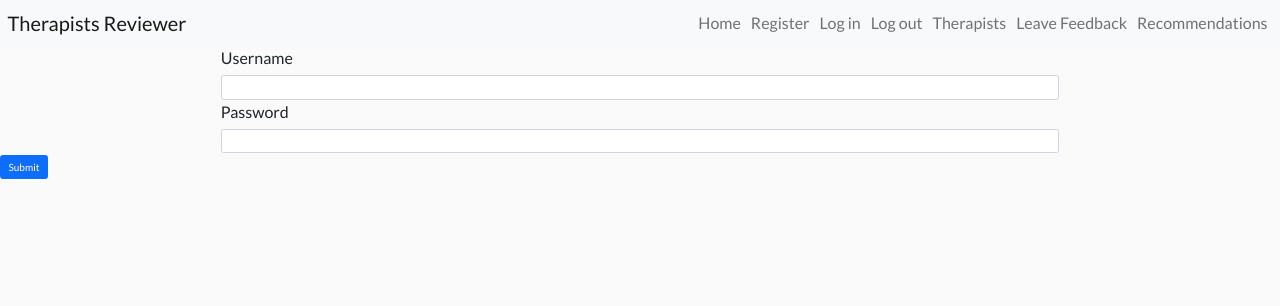
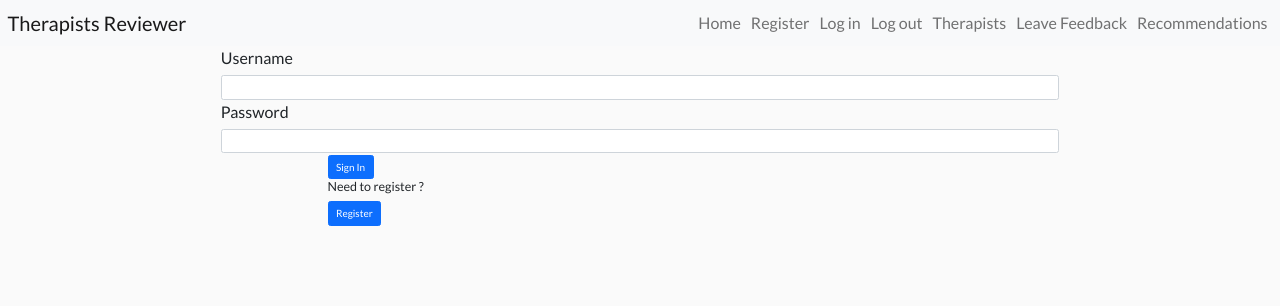
Before and after one commit to bartosz-makowski/therapists-reviewer, a Flask app: page /login in a window 1280 px wide. Shown: the top 306 px of the page. Run offline with Flask 2, Linux system fonts and the light colour scheme; some libraries are stand-ins or nearby versions.

Commit message:
added logic to authentication.html in forms

```diff
--- a/app.py
+++ b/app.py
@@ -26,8 +26,8 @@ def home():
     return render_template('pages/home.html')
 
 
-@app.route('/user-authentication', methods=["GET", "POST"])
-def user_authentication():
+@app.route('/register', methods=["GET", "POST"])
+def register():
     """
     Allows the user to register at the website
     Checks if user already exists in the DB
@@ -39,7 +39,7 @@ def user_authentication():
 
         if existing_user:
             flash("Username is already in our database")
-            return redirect(url_for('user_authentication'))
+            return redirect(url_for('register'))
 
         username = request.form.get("username").lower()
         password = generate_password_hash(request.form.get("password"))
@@ -51,30 +51,36 @@ def user_authentication():
         session["user"] = request.form.get("username").lower()
         flash("Registration successful, you are now logged in")
 
-    return render_template('pages/user-authentication.html', registered=True)
+
+    return render_template('pages/user-authentication.html', register=True)
 
 
 @app.route('/login', methods=["GET", "POST"])
 def login():
-    if request.method=="POST":
-        existing_user = mongo.db.find_one(
+    """
+    checks if username exists
+    checks if password is correct
+    redirects to user-authentication.html
+    """
+    if request.method == "POST":
+        existing_user = mongo.db.users.find_one(
             {"username": request.form.get("username").lower()})
 
         if existing_user:
-            #check if username in db
+            # check if username in db
             if check_password_hash(
                 existing_user["password"], request.form.get("password")):
-                    session["user"] = request.form.get("username").lower()
-                    flash("Welcome back!{}".format(request.form.get("username")))
+                session["user"] = request.form.get("username").lower()
+                flash("Welcome back! {}".format(request.form.get("username")))
             else:
-                #invalid password match
+                # invalid password match
                 flash("Incorrect username or password")
-                return redirect(url_for('user_authentication'))
+                return redirect(url_for('register'))
 
         else:
-            #username doesn't exist
+            # username doesn't exist
             flash("Incorrect username or password")
-            return redirect(url_for('user_authentication'))
+            return redirect(url_for('register'))
 
     return render_template('pages/user-authentication.html')
 
--- a/templates/components/forms/authentication.html
+++ b/templates/components/forms/authentication.html
@@ -1,17 +1,44 @@
-<form method="POST" action="{{ url_for('user_authentication') }}">
+{% if register == True %}
+    <form method="POST" action="{{ url_for('register') }}">
+{% else %}
+    <form method="POST" action="{{ url_for('login') }}">
+{% endif %}
         <div class="container-fluid">
             <div class="row justify-content-center">
                 <div class="col-8">
                     <label class="form-label" for="username">Username</label>
+                    {% if register == True %}
+                        <span class="validation"> should be 5-15 characters letters or numbers</span>
+                    {% endif %}
                     <input type="text" class="form-control" id="username" name="username" aria-describedby="username"
                     minlength="5" maxlength="15" pattern="^[a-zA-Z0-9]${5,15}">
                 </div>
                 <div class="col-8">
                     <label class="form-label" for="password">Password</label>
+                    {% if register == True %}
+                        <span class="validation"> should be 5-15 characters letters or numbers</span>
+                    {% endif %}
                     <input class="form-control" type="password" id="password" name="password"
                     minlength="5" maxlength="15" pattern="^[a-zA-Z0-9]${5,15}">
                 </div>
             </div>
+            <div class="row justify-content-center">
+                <div class="col-6">
+                    {% if register==True %}
+                        <button class="btn btn-primary" type="submit">Register</button>
+                    {% else %}
+                        <button class="btn btn-primary" type="submit">Sign In</button>
+                    {% endif %}
                 </div>
-    <button class="btn btn-primary" type="submit">Submit</button>
+            </div>
+           <div class="row justify-content-center">
+                <div class="col-6">
+                    {% if register==True %}
+                        <h5>Already have your account ?</h5><a href="{{url_for('login')}}" class="btn btn-primary">Log In</a>
+                    {% else %}
+                        <h5>Need to register ?</h5><a href="{{url_for('register')}}" class="btn btn-primary">Register</a>
+                    {% endif %}
+                </div>
+            </div>
+        </div>
     </form>
--- a/templates/components/navbar.html
+++ b/templates/components/navbar.html
@@ -7,7 +7,7 @@
         <div class="collapse navbar-collapse justify-content-md-end" id="navbarNavAltMarkup">
             <div class="navbar-nav flex-row justify-content-around flex-wrap">
                 <a class="nav-link" href="{{ url_for('home') }}">Home</a>
-                <a class="nav-link" href="{{ url_for('user_authentication') }}">Register</a>
+                <a class="nav-link" href="{{ url_for('register') }}">Register</a>
                 <a class="nav-link" href="{{ url_for('login') }}">Log in</a>
                 <a class="nav-link" href="#">Log out</a>
                 <a class="nav-link" href="{{url_for('get_therapists')}}">Therapists</a>
--- a/templates/pages/user-authentication.html
+++ b/templates/pages/user-authentication.html
@@ -3,5 +3,4 @@
 {% include 'components/navbar.html' %}
 {% include 'components/flash_messages/flash-messages.html' %}
 {% include 'components/forms/authentication.html' %}
-
 {% endblock %}
```
Lines whose indentation alone changed are shown as unchanged.
